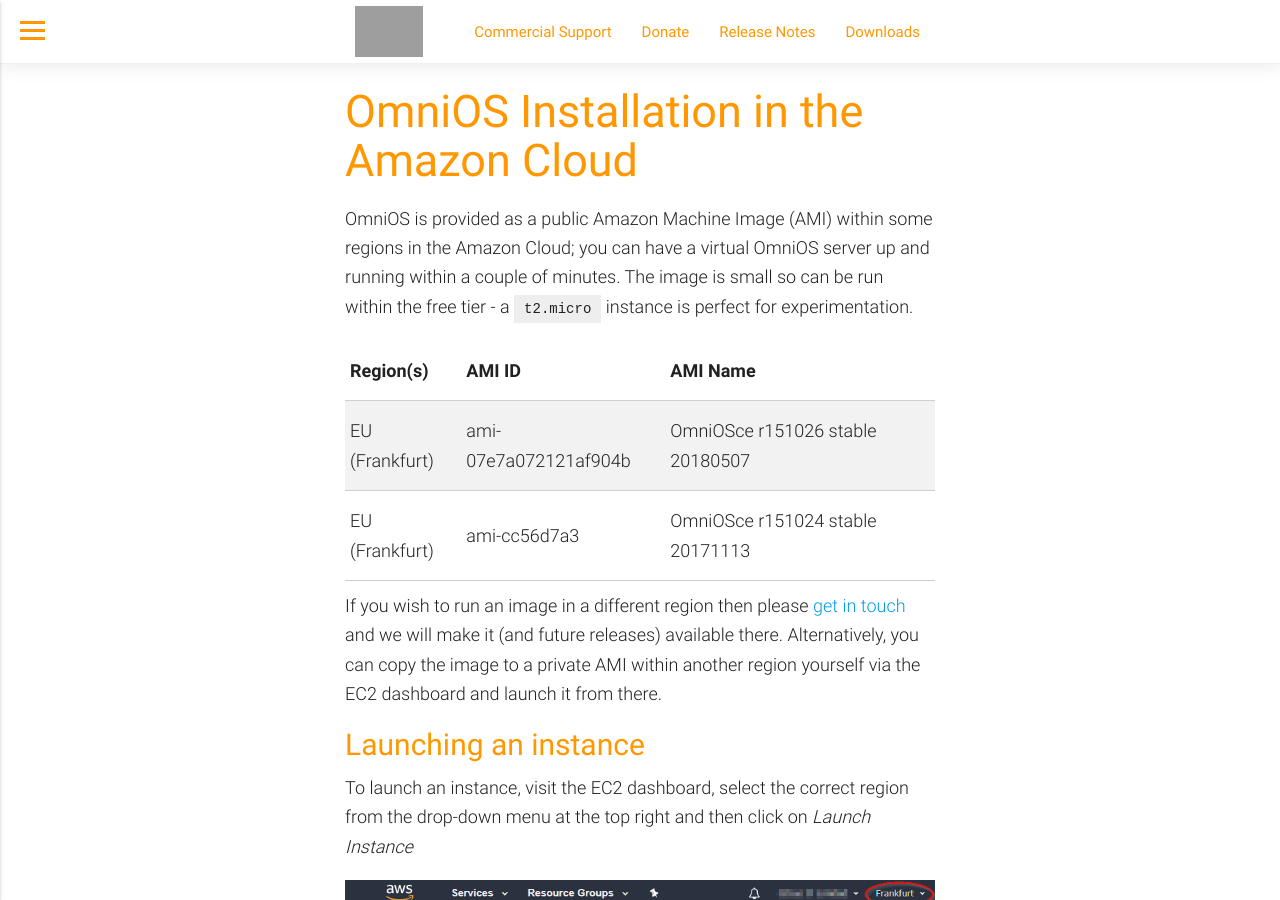
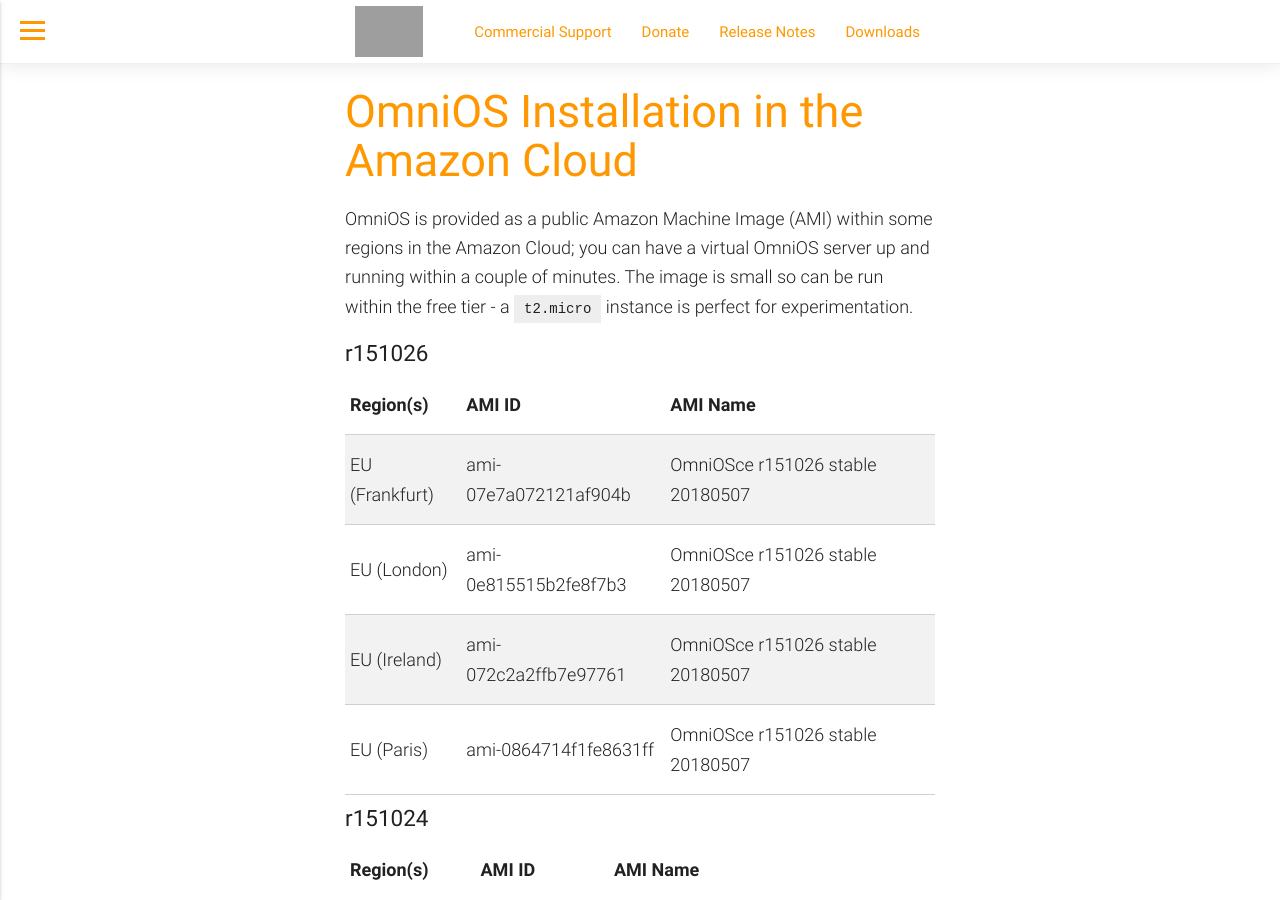
Before and after one commit to omniosorg/omniosorg.github.io, a Jekyll site: the page built from _docs/setup/aws.md, in a window 1280 px wide and 900 px high. Built offline with Jekyll 4.4.1, drawn with Linux system fonts in a browser that asks for light colours; grey boxes are pictures that could not be loaded.

Commit message:
Add more EU AMIs

```diff
--- a/_docs/setup/aws.md
+++ b/_docs/setup/aws.md
@@ -13,17 +13,22 @@
 The image is small so can be run within the free tier - a `t2.micro` instance
 is perfect for experimentation.
 
+### r151026
+
 {:.bordered .responsive-table}
 | Region(s) | AMI ID | AMI Name
 | --------- | ------ | --------
-| EU (Frankfurt) | ami-07e7a072121af904b | OmniOSce r151026 stable 20180507
-| EU (Frankfurt) | ami-cc56d7a3 | OmniOSce r151024 stable 20171113
+| EU (Frankfurt)	| ami-07e7a072121af904b | OmniOSce r151026 stable 20180507
+| EU (London)		| ami-0e815515b2fe8f7b3 | OmniOSce r151026 stable 20180507
+| EU (Ireland)		| ami-072c2a2ffb7e97761 | OmniOSce r151026 stable 20180507
+| EU (Paris)		| ami-0864714f1fe8631ff | OmniOSce r151026 stable 20180507
 
-If you wish to run an image in a different region then please
-[get in touch](/about/contact.html) and we will make it (and future
-releases) available there.
-Alternatively, you can copy the image to a private AMI within another region
-yourself via the EC2 dashboard and launch it from there.
+### r151024
+
+{:.bordered .responsive-table}
+| Region(s) | AMI ID | AMI Name
+| --------- | ------ | --------
+| EU (Frankfurt)	| ami-cc56d7a3 | OmniOSce r151024 stable 20171113
 
 ## Launching an instance
 
```
